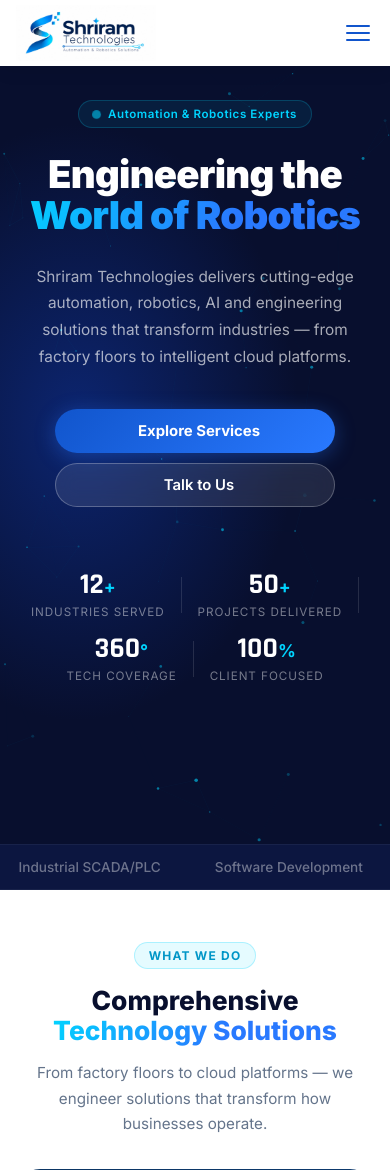
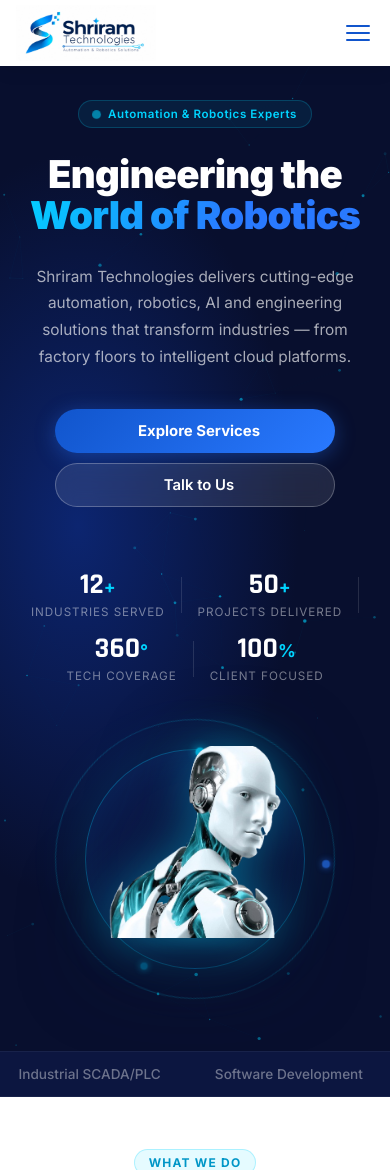
Before and after one commit to weinstitutecs/shriram-tech, a Flask app: page / in a window 390 px wide. Shown: the top 1170 px of the page. Run offline with Flask 3, Linux system fonts and the light colour scheme.

Commit message:
Fix mobile hero robot visibility

```diff
--- a/static/css/style.css
+++ b/static/css/style.css
@@ -874,7 +874,10 @@ img { max-width: 100%; display: block; }
 .hero-content { max-width: 100%; }
 .hero-actions { justify-content: center; }
 .hero-stats { justify-content: center; }
-    .hero-visual { display: none; }
+.hero-visual { display: flex; justify-content: center; }  /* ← SHOW ROBOT */
+.hero-globe { width: 280px; height: 280px; }
+.globe-core { width: 220px; height: 220px; }
+.globe-robot { width: 280px; bottom: 30px; }
     .hero-desc { margin-left: auto; margin-right: auto; }
     .footer-top { grid-template-columns: 1fr; gap: 36px; }
     .footer-links-group { grid-template-columns: repeat(3,1fr); }
```
Lines whose indentation alone changed are shown as unchanged.
